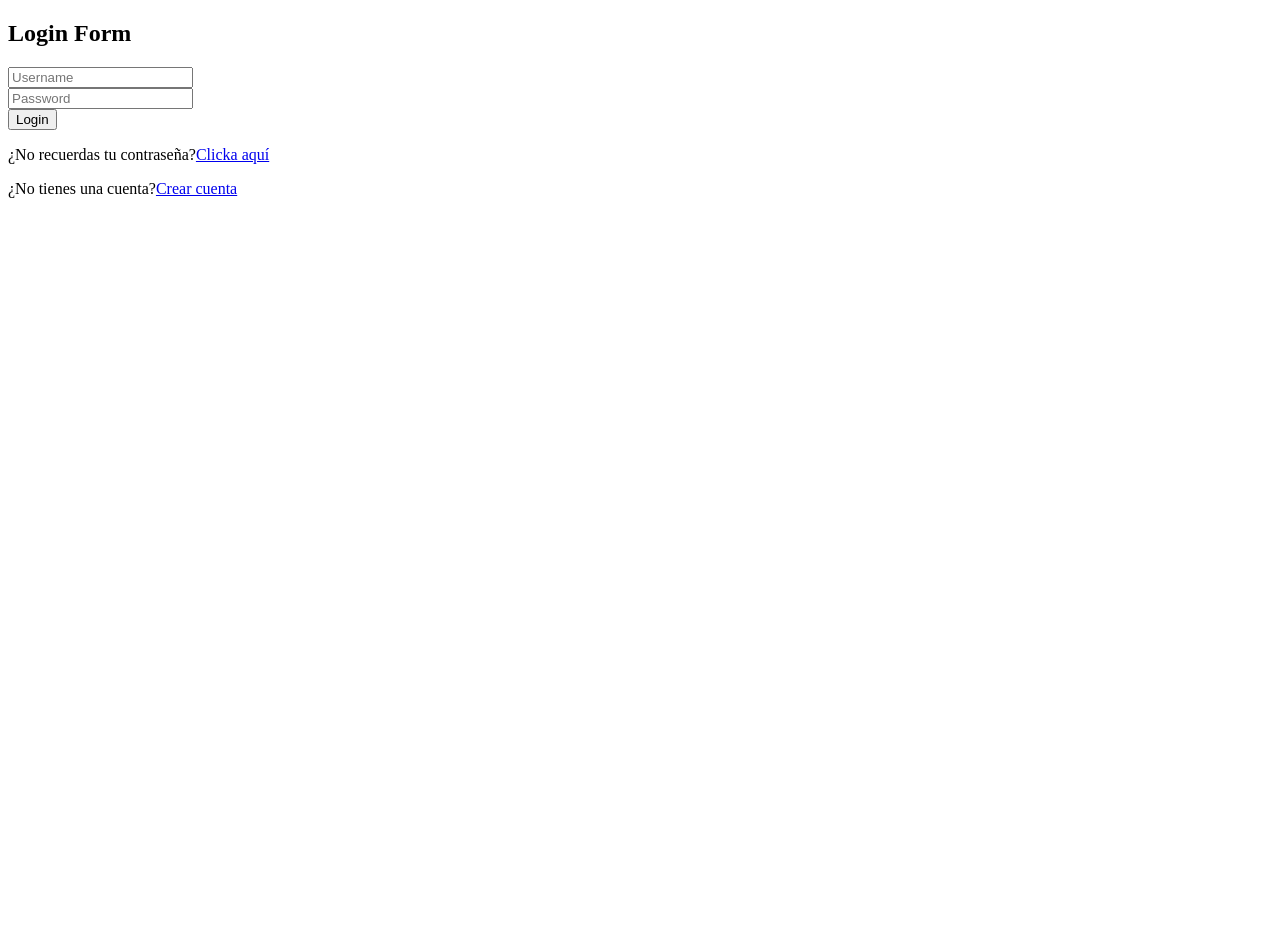
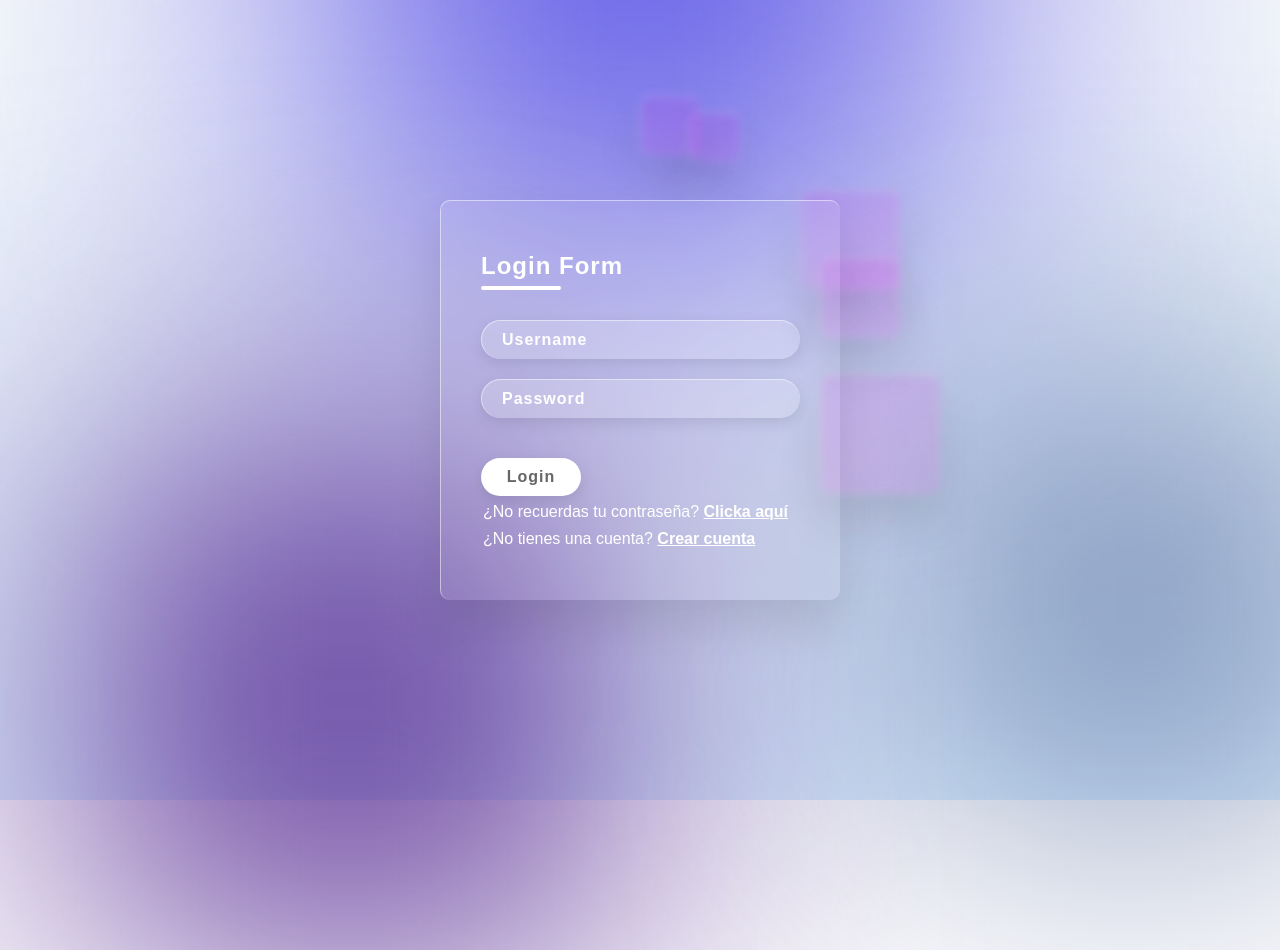
Before and after one commit to DavidTL95/Register, a plain HTML site: page index.html in a window 1280 px wide. Before the commit the page ends 800 px from the top, so only its background shows below. Drawn offline with Linux system fonts and the light colour scheme.

Commit message:
Estilos base

```diff
--- a/css/style.scss
+++ b/css/style.scss
@@ -0,0 +1,208 @@
+*{
+    margin: 0;
+    padding: 0;
+    box-sizing: border-box;
+    font-family: sans-serif;
+}
+
+body{
+    overflow: hidden;
+}
+
+section{
+    display: flex;
+    justify-content: center;
+    align-items: center;
+    min-height: 100vh;
+    background: linear-gradient(to bottom, #f1f4f9, #dff1ff);
+    background-size: cover;
+    background-position: center;
+
+    .color{
+        position: absolute;
+        filter: blur(150px);
+
+        &:nth-child(1){
+            top: -350px;
+            background: #5c55e6;
+            width: 600px;
+            height: 600px;
+        }
+
+        &:nth-child(2){
+            bottom: -150px;
+            left: 100px;
+            background: #4b1c8b;
+            width: 500px;
+            height: 500px;
+        }
+
+        &:nth-child(3){
+            bottom: 50px;
+            right: 0;
+            background: #001f6a;
+            width: 300px;
+            height: 300px;
+        }
+    }
+
+    .box{
+        .cuadrado{
+            content: "";
+            position: absolute;
+            border-radius: 10px;
+            border: 1px solid rgba(255, 255, 255, 0.5);
+            border-right: 1px solid rgba(255, 255, 255, 0.2);
+            border-bottom: 1px solid rgba(255, 255, 255, 0.2);
+            box-shadow: 0 25px 45px rgba(0, 0, 0, 0.1);
+            filter: blur(5px);
+            background: rgba(228, 8, 209, 0.1);
+            animation: animate 10s linear infinite;
+            animation-delay: calc(-1s*var(--i));
+
+            &:nth-child(1){
+                top: -50px;
+                right: -60px;
+                width: 100px;
+                height: 100px;
+            }
+
+            &:nth-child(2){
+                top: 150px;
+                right: -100px;
+                width: 120px;
+                height: 120px;
+                z-index: 2;
+            }
+
+            &:nth-child(3){
+                top: 50px;
+                right: -60px;
+                width: 80px;
+                height: 80px;
+                z-index: 2;
+            }
+
+            &:nth-child(4){
+                top: -80px;
+                right: 100px;
+                width: 50px;
+                height: 50px;
+            }
+
+            &:nth-child(5){
+                top: -80px;
+                right: 140px;
+                width: 60px;
+                height: 60px;
+                z-index: 2;
+            }
+        }
+
+        position: relative;
+
+        .container{
+            position: relative;
+            width: 400px;
+            min-height: 400px;
+            background: #000;
+            border-radius: 10px;
+            background: rgba(255, 255, 255, 0.1);
+            backdrop-filter: blur(5px);
+            display: flex;
+            justify-content: center;
+            align-items: center;
+            border: 1px solid rgba(255, 255, 255, 0.5);
+            border-right: rgba(255, 255, 255, 0.2);
+            border-bottom: rgba(255, 255, 255, 0.2);
+            box-shadow: 0 25px 45px rgba(0, 0, 0, 0.1);
+
+            .form{
+                position: relative;
+                width: 100%;
+                height: 100%;
+                padding: 40px;
+                box-sizing: border-box;
+
+                h2{
+                    position: relative;
+                    margin: 0;
+                    padding: 0;
+                    color: #ffffff;
+                    font-size: 24px;
+                    font-weight: 600;
+                    letter-spacing: 1px;
+                    margin-bottom: 40px;
+
+                    &::before{
+                        content: "";
+                        position: absolute;
+                        left: 0;
+                        bottom: -10px;
+                        width: 80px;
+                        height: 4px;
+                        background: #ffffff;
+                        border-radius: 3px;
+                    }
+                }
+
+                .inputbox{
+                    width: 100%;
+                    margin-top: 20px;
+
+                    input{
+                        width: 100%;
+                        background: transparent;
+                        border: none;
+                        padding: 10px 20px;
+                        border-radius: 35px;
+                        background: rgba(255, 255, 255, 0.2);
+                        border-top: 1px solid rgba(255, 255, 255, 0.5);
+                        border-left: 1px solid rgba(255, 255, 255, 0.5);
+                        box-shadow: 0 5px 15px rgba(0, 0, 0, 0.1);
+                        outline: none;
+                        font-size: 16px;
+                        letter-spacing: 1px;
+                        color: #ffffff;
+                        font-weight: 600;
+
+                        &::placeholder{
+                            color: #ffffff;
+                        }
+                    }
+
+                    input[type="submit"]{
+                        background: #ffffff;
+                        color: #666666;
+                        border: none;
+                        font-weight: 600;
+                        max-width: 100px;
+                        cursor: pointer;
+                        margin-top: 20px;
+                    }
+                }
+
+                .olvidar{
+                    margin-top: 5px;
+                    color: #ffffff;
+                    padding: 2px;
+
+                    a{
+                        color: #ffffff;
+                        font-weight: 600;
+                    }
+                }
+            }
+        }
+    }
+}
+
+@keyframes animate{
+    0%, 100%{
+        transform: translateY(-40px);
+    }
+
+    50%{
+        transform: translateY(40px);
+    }
+}
```
Also changed, not shown: index.html (+7 -7 lines), css/style.css, 1 other file.
